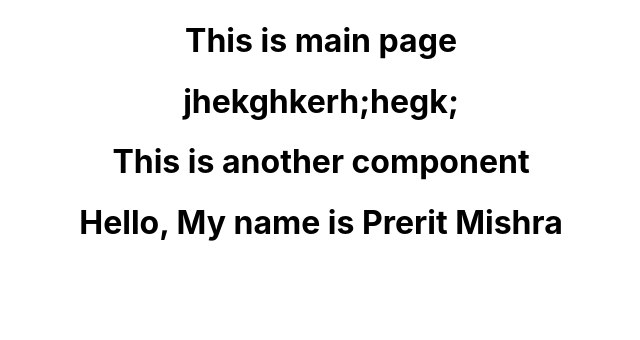
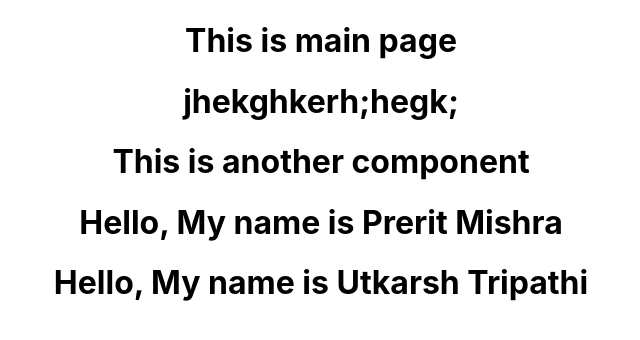
Before and after one commit to utkarshilh/Monger, a React (Create React App) app: page / in a window 1280 px wide. Shown: the top 340 px of the page, without its empty margins (319-959 px from the left). Built offline with nearby package versions, Linux system fonts and the light colour scheme.

Commit message:
Added new changes

```diff
--- a/src/Prerit.js
+++ b/src/Prerit.js
@@ -4,6 +4,8 @@ export default function prerit() {
   return (
     <div>
       <h1>Hello, My name is Prerit Mishra</h1>
+      <h1>Hello, My name is Utkarsh Tripathi</h1>
+
     </div>
   )
 }
```
